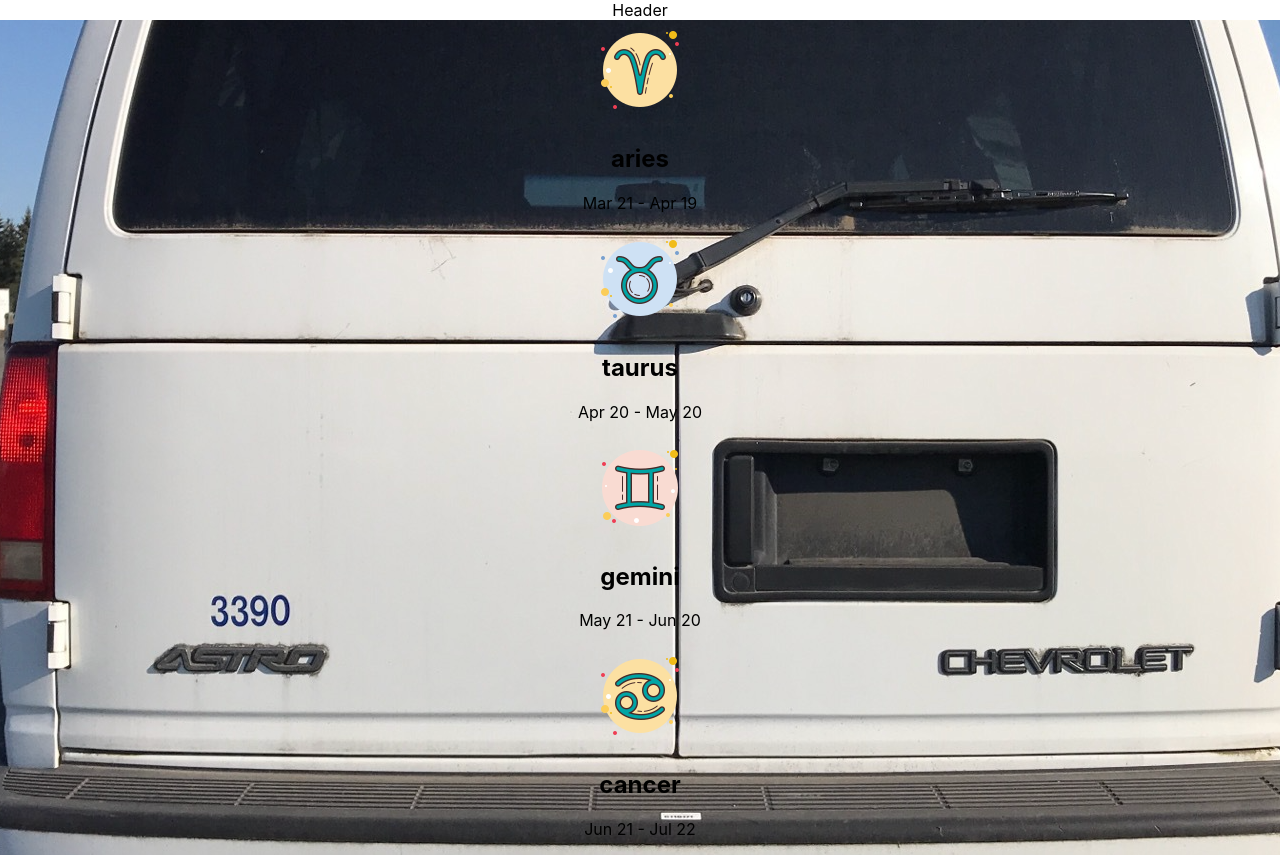
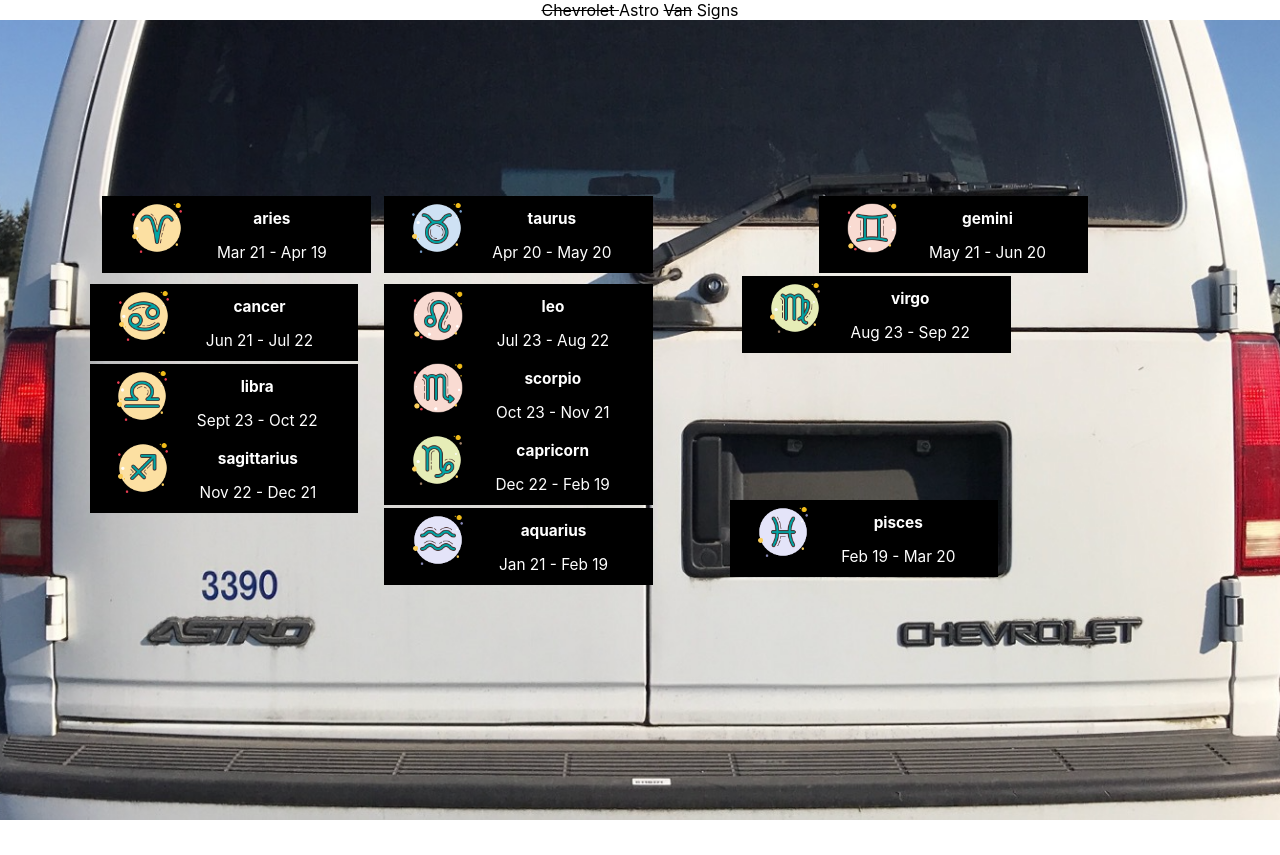
Before and after one commit to benni-maxon/fromscratch-zodiac-signs, a React (Create React App) app: page / in a window 1280 px wide. Shown: the top 855 px of the page. Built offline with nearby package versions, Linux system fonts and the light colour scheme.

Commit message:
styling and linking style sheets

```diff
--- a/src/Components/Footer/Footer.js
+++ b/src/Components/Footer/Footer.js
@@ -1,4 +1,5 @@
 import React from 'react';
+import './Footer.css';
 
 export default function Footer() {
   return <div>Footer</div>;
--- a/src/Components/Header/Header.css
+++ b/src/Components/Header/Header.css
@@ -0,0 +1,3 @@
+span {
+  text-decoration: line-through;
+}
--- a/src/Components/Header/Header.js
+++ b/src/Components/Header/Header.js
@@ -1,5 +1,10 @@
 import React from 'react';
+import './Header.css';
 
 export default function Header() {
-  return <div>Header</div>;
+  return (
+    <div>
+      <span>Chevrolet </span>Astro <span>Van</span> Signs
+    </div>
+  );
 }
--- a/src/Components/Main/Main.css
+++ b/src/Components/Main/Main.css
@@ -0,0 +1,10 @@
+main {
+  background-size: cover;
+  background-attachment: fixed;
+  display: flex;
+  flex-wrap: wrap;
+  margin-bottom: 40px;
+  height: 800px;
+  align-content: flex-start;
+  position: relative;
+}
--- a/src/Components/Zodiac/Zodiac.css
+++ b/src/Components/Zodiac/Zodiac.css
@@ -0,0 +1,27 @@
+.zodiac {
+  display: grid;
+  grid-template-columns: repeat(3 1fr);
+  width: 18%;
+  height: 6vw;
+  background-color: black;
+  color: white;
+  padding: 0% 2% 0% 1%;
+  position: absolute;
+}
+
+.z1 {
+  grid-column: 1/2;
+}
+
+.z2 {
+  grid-column: 2/4;
+}
+
+.zImg {
+  width: 5vw;
+}
+
+.name,
+.dates {
+  font-size: 1.2vw;
+}
```
